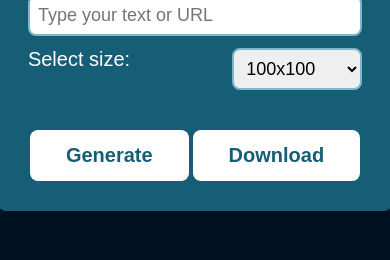
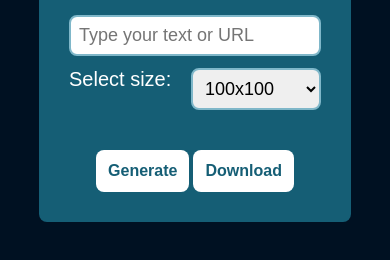
Before and after one commit to poorvakhatri04/QR-CODE-GENERATOR, a plain HTML site: page index.html in a window 390 px wide. Shown: the part 368-628 px from the top of the page. Drawn offline with Linux system fonts and the light colour scheme.

Commit message:
Made the qr code responsive

```diff
--- a/style.css
+++ b/style.css
@@ -78,3 +78,12 @@ body{
     border: 0.5px solid var(--border-color);
     border-radius: var(--border-radius);
 }
+@media screen and (max-width:520px){
+    .box{
+        width:80%;
+    }
+    .qr-footer a{
+        padding:12px;
+        font-size:16px;
+    }
+}
```
